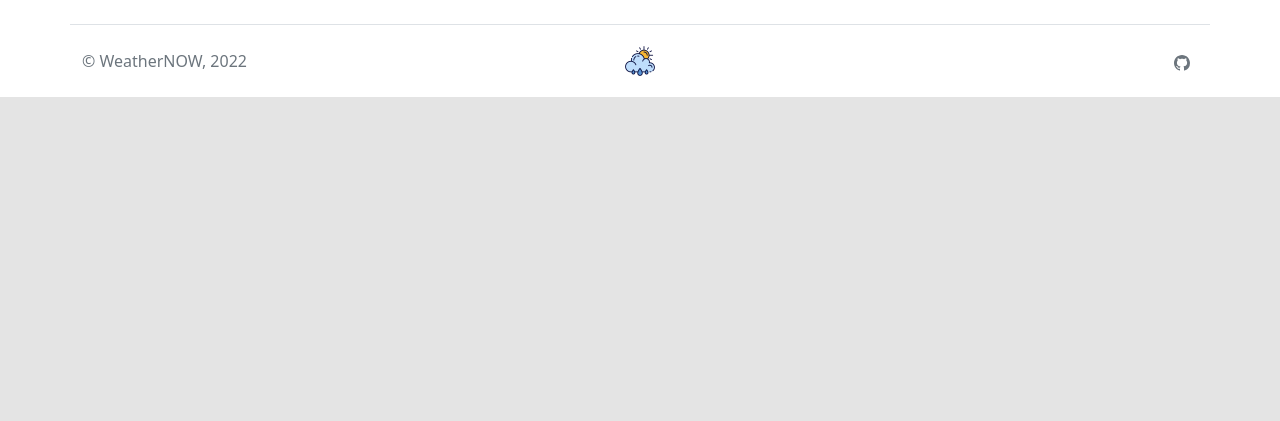
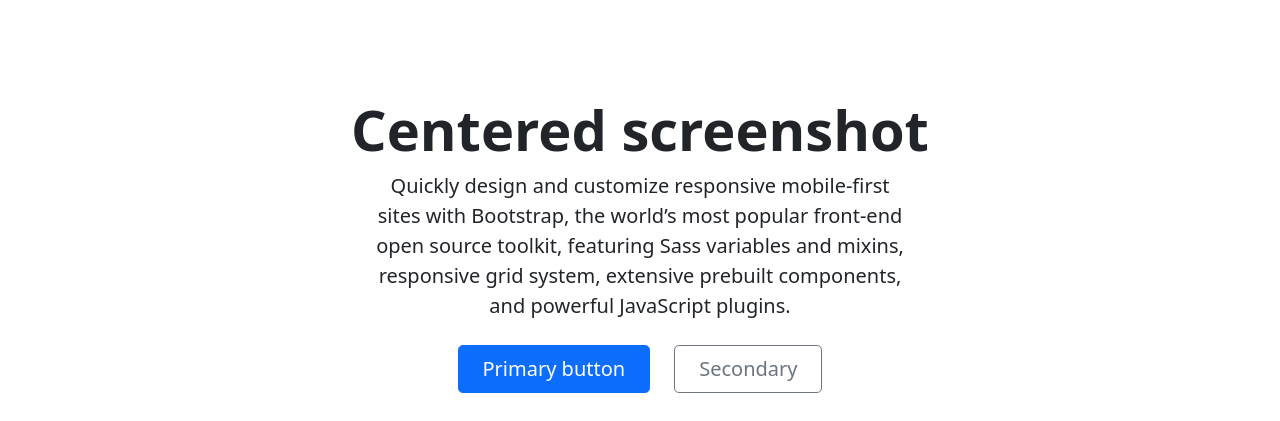
Before and after one commit to DmitrieBaev/WeatherNOW, a Flask app: page / in a window 1280 px wide. Shown: the part 97-518 px from the top of the page. Before the commit the page ends 194 px from the top, so only its background shows below. Run offline with Flask 2, Linux system fonts and the light colour scheme; grey boxes are pictures that could not be loaded.

Commit message:
Frontend: наполнитель шаблона главной страницы

```diff
--- a/templates/index.html
+++ b/templates/index.html
@@ -1,5 +1,19 @@
 {% extends 'base.html' %}
 
 {% block content %}
-
+<div class="container px-4 pt-5 my-5 text-center border-bottom">
+    <h1 class="display-4 fw-bold">Centered screenshot</h1>
+    <div class="col-lg-6 mx-auto">
+        <p class="lead mb-4">Quickly design and customize responsive mobile-first sites with Bootstrap, the world’s most popular front-end open source toolkit, featuring Sass variables and mixins, responsive grid system, extensive prebuilt components, and powerful JavaScript plugins.</p>
+        <div class="d-grid gap-2 d-sm-flex justify-content-sm-center mb-5">
+            <button type="button" class="btn btn-primary btn-lg px-4 me-sm-3">Primary button</button>
+            <button type="button" class="btn btn-outline-secondary btn-lg px-4">Secondary</button>
+        </div>
+    </div>
+    <div class="overflow-hidden" style="max-height: 30vh;">
+        <div class="container px-5">
+            <img src="bootstrap-docs.png" class="img-fluid border rounded-3 shadow-lg mb-4" alt="Example image" width="700" height="500" loading="lazy">
+        </div>
+    </div>
+</div>
 {% endblock %}
```
